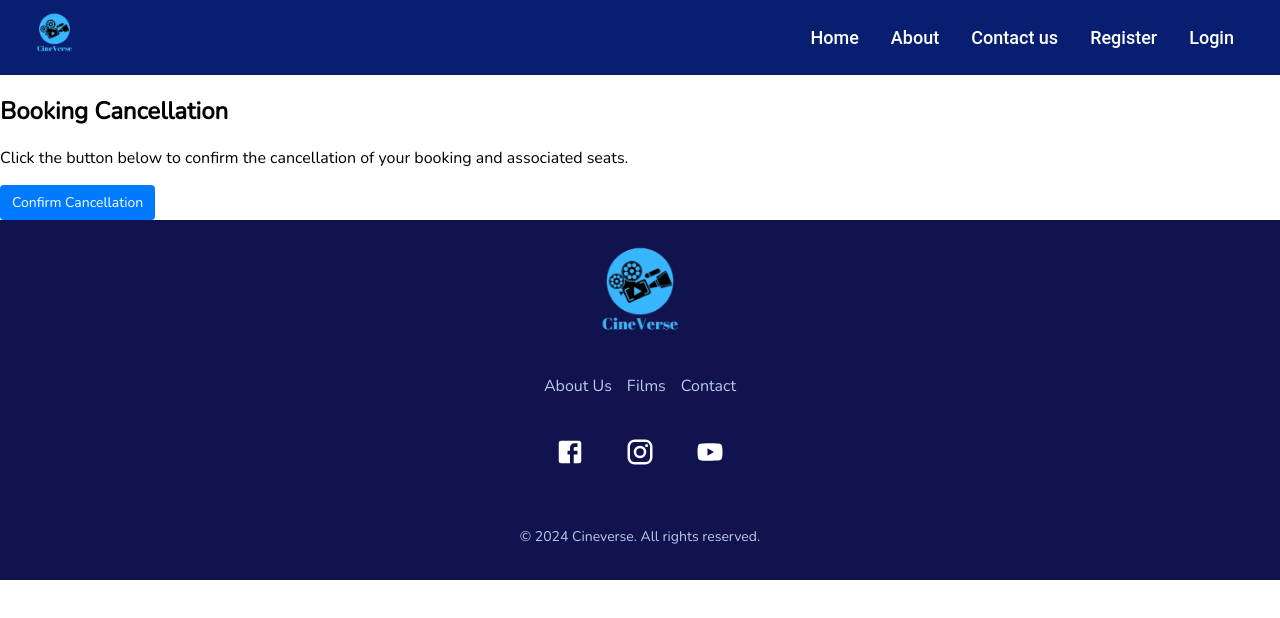
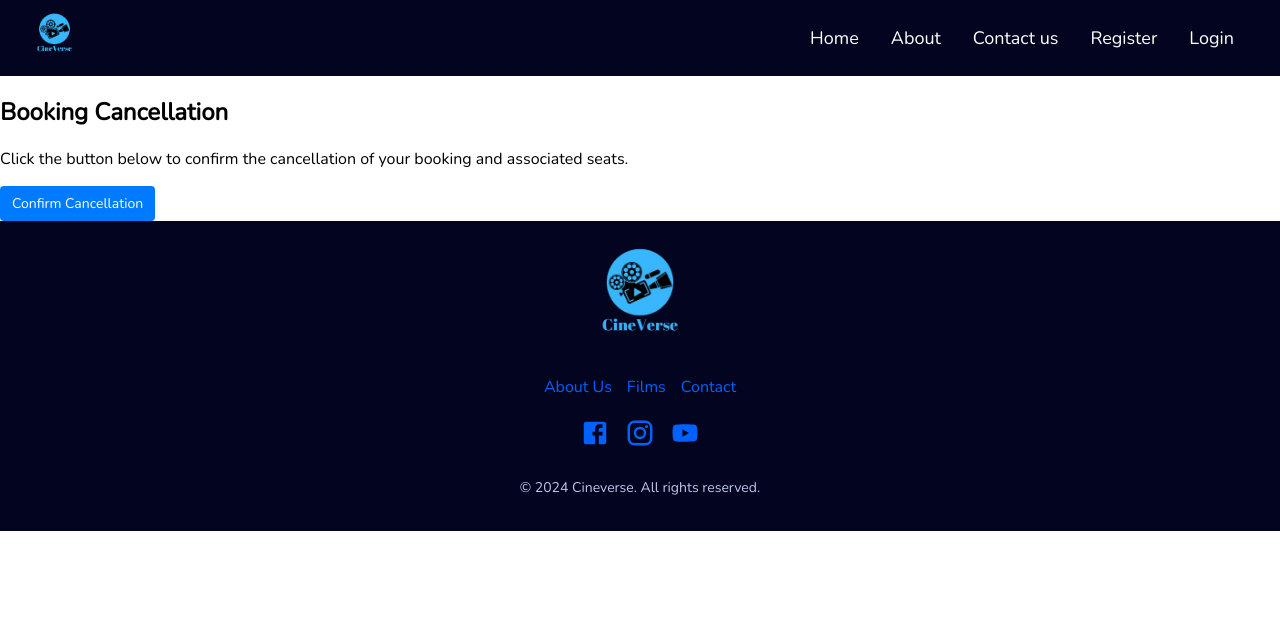
Before and after one commit to Randilachathuranga/Cineverse_Project, a React (Create React App) app in the folder frontend/: page /BookingCancel in a window 1280 px wide. Shown: the top 618 px of the page. Built offline with nearby package versions, Linux system fonts and the light colour scheme.

Commit message:
Modify Navbar/Footer colors

```diff
--- a/frontend/src/Components/Footer/Footer.css
+++ b/frontend/src/Components/Footer/Footer.css
@@ -1,20 +1,12 @@
 /* Footer.css */
 
 .footer {
-  background-color: #11134F; /* Dark background color for footer */
-  color: #BDC8E8; /* Light text color */
+  background-color: #030420; /* Dark background color for footer */
+  color: #ffffff; /* Light text color */
   padding: 20px;
   display: flex;
   flex-direction: column;
   align-items: center;
-  font-family: 'Roboto', sans-serif;
-}
-
-.socialMedia svg {
-  color: white;
-  margin: 20px;
-  font-size: 30px;
-  cursor: pointer;
 }
 
 .footer-content {
@@ -28,32 +20,29 @@
   max-width: 150px; /* Adjust logo size */
 }
 
-.footer-links,
-.footer-social {
+.footer-links, .social-media {
   display: flex;
   gap: 15px;
 }
 
-.footer-links a,
-.footer-social a {
-  color: #BDC8E8; /* Light text color for links */
+.social-media svg {
+  font-size: 30px;
+}
+
+.footer-links a, .social-media a {
+  color: #0161FD; /* Light text color for links */
   text-decoration: none;
   font-size: 16px;
   font-weight: 500;
   transition: color 0.3s;
 }
 
-.footer-links a:hover,
-.footer-social a:hover {
-  color: #F8F9FC; /* Slightly lighter color on hover */
-}
-
-.footer-social {
-  gap: 20px;
+.footer-links a:hover, .social-media a:hover {
+  color: #fff; /* Slightly lighter color on hover */
 }
 
 .footer-bottom {
-  margin-top: 20px;
+  margin-top: 10px;
   text-align: center;
 }
 
--- a/frontend/src/Components/Footer/Footer.js
+++ b/frontend/src/Components/Footer/Footer.js
@@ -16,10 +16,10 @@ function Footer() {
           <a href="/Getfilms">Films</a>
           <a href="/contact">Contact</a>
         </div>
-        <div className="socialMedia">
-            <FacebookIcon />
-            <InstagramIcon />
-            <YouTubeIcon />
+        <div className="social-media">
+          <a href="https://www.facebook.com/"><FacebookIcon /></a>
+          <a href="https://www.instagram.com/"><InstagramIcon /></a>
+          <a href="https://www.youtube.com/"><YouTubeIcon /></a>
         </div>
       </div>
       <div className="footer-bottom">
--- a/frontend/src/Components/Navbar/NavBar.css
+++ b/frontend/src/Components/Navbar/NavBar.css
@@ -2,9 +2,8 @@
   display: flex;
   justify-content: space-between;
   align-items: center;
-  background-color: #081f71;
+  background-color: #030420;
   padding: 10px 20px;
-  border-bottom: 1px solid #081f71;
 }
 
 .logo-a img {
@@ -18,10 +17,9 @@
 
 .nav-item {
   margin-right: 20px;
-  font-family: 'Roboto', sans-serif;
   font-weight: 500;
   font-size: 18px;
-  color: #FFFFFF; /* Change text color to white */
+  color: #ffffff;
   background: none;
   border: none;
   cursor: pointer;
@@ -29,17 +27,17 @@
 }
 
 .nav-item:hover {
-  color: #FFD700; /* Hover color yellow */
+  color: #0161fd; /* Hover color yellow */
 }
 
 .nav-item.active::after {
-  content: '';
+  content: "";
   position: absolute;
   left: 0;
   bottom: -2px; /* Adjust this for desired distance */
   width: 100%;
   height: 2px;
-  background-color: #FFD700; /* Yellow underline for the active page */
+  background-color: #0161fd; /* Yellow underline for the active page */
 }
 
 .mobile-menu-icon {
@@ -51,9 +49,52 @@
 .hamburger {
   width: 25px;
   height: 3px;
-  background-color: #FFFFFF; /* Change hamburger color to white */
+  background-color: #ffffff; /* Change hamburger color to white */
   margin: 4px 0;
   z-index: 100;
+}
+
+/* Profile Dropdown Styles */
+.profile-dropdown-container {
+  position: relative;
+  display: inline-block;
+}
+
+.profile-icon-button {
+  background: none;
+  border: none;
+  cursor: pointer;
+  color: #ffffff; /* White color for the profile icon */
+}
+
+.profile-icon-button:hover {
+  color: #ffd700; /* Hover color yellow */
+}
+
+.profile-dropdown {
+  display: block;
+  position: absolute;
+  top: 50px; /* Adjust to position the dropdown properly */
+  right: 0; /* Align dropdown to the right */
+  background-color: #ffffff;
+  border: 1px solid #ccc;
+  box-shadow: 0 8px 16px rgba(0, 0, 0, 0.2);
+  z-index: 1000;
+  width: 200px; /* Set width for consistency */
+  text-align: left;
+}
+
+.profile-dropdown .nav-link {
+  display: block;
+  width: 100%;
+  padding: 10px;
+  color: #212121;
+  text-decoration: none;
+}
+
+.profile-dropdown .nav-link:hover {
+  background-color: #f1f1f1;
+  color: #ffd700; /* Hover color yellow */
 }
 
 /* Mobile Styles */
@@ -64,7 +105,7 @@
     right: 0;
     width: 100%;
     height: 100vh;
-    background-color: #FFFFFF;
+    background-color: #ffffff;
     flex-direction: column;
     justify-content: center;
     align-items: center;
@@ -85,46 +126,3 @@
     display: flex;
   }
 }
-
-/* Profile Dropdown Styles */
-.profile-dropdown-container {
-  position: relative;
-  display: inline-block;
-}
-
-.profile-icon-button {
-  background: none;
-  border: none;
-  cursor: pointer;
-  color: #FFFFFF; /* White color for the profile icon */
-}
-
-.profile-icon-button:hover {
-  color: #FFD700; /* Hover color yellow */
-}
-
-.profile-dropdown {
-  display: block;
-  position: absolute;
-  top: 50px; /* Adjust to position the dropdown properly */
-  right: 0; /* Align dropdown to the right */
-  background-color: #FFFFFF;
-  border: 1px solid #ccc;
-  box-shadow: 0 8px 16px rgba(0, 0, 0, 0.2);
-  z-index: 1000;
-  width: 200px; /* Set width for consistency */
-  text-align: left;
-}
-
-.profile-dropdown .nav-link {
-  display: block;
-  width: 100%;
-  padding: 10px;
-  color: #212121;
-  text-decoration: none;
-}
-
-.profile-dropdown .nav-link:hover {
-  background-color: #f1f1f1;
-  color: #FFD700; /* Hover color yellow */
-}
--- a/frontend/src/Components/Navbar/NavBar.js
+++ b/frontend/src/Components/Navbar/NavBar.js
@@ -38,7 +38,7 @@ function NavBar() {
 
   return (
     <nav className='navbar-container'>
-      <a className={`logo-a nav-item ${isActive('/')}`} href='/'>
+      <a className="logo-a " href='/'>
         <img src='Logo/logo.png' alt='logo' />
       </a>
       <div className={`nav-links ${isMobileMenuOpen ? 'mobile-open' : ''}`}>
```
